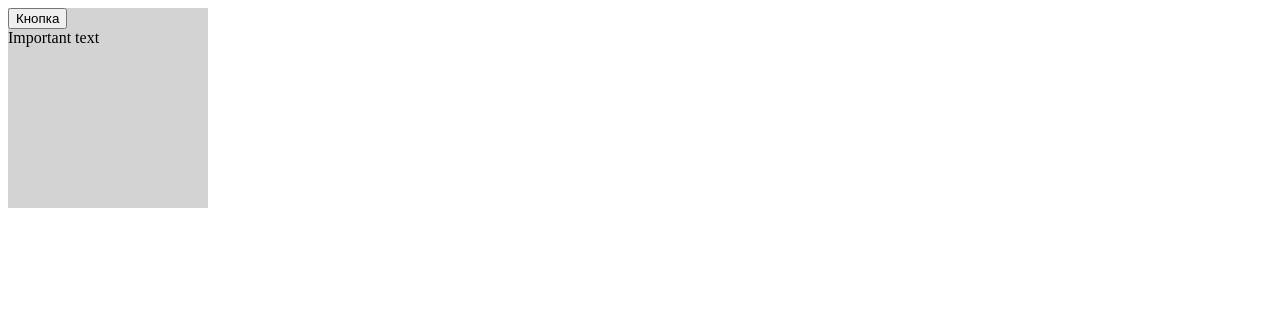
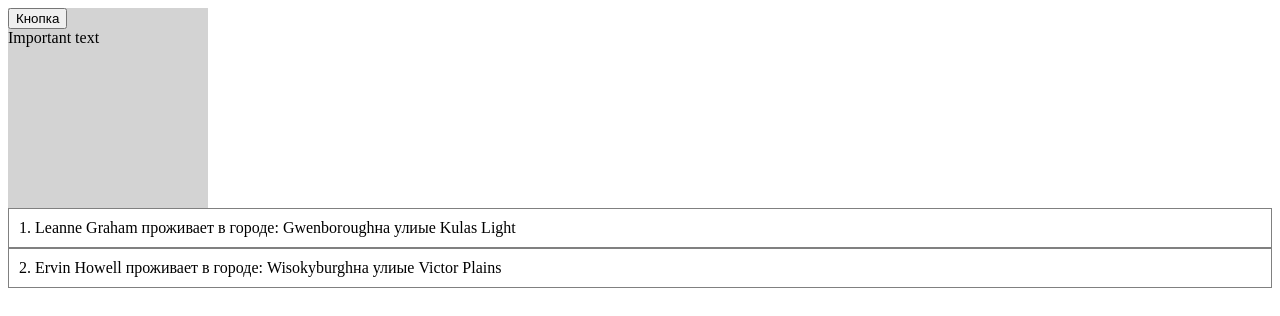
Before and after one commit to Aleksandr-Glebik/react-ts-ulbi-tv, a React (Create React App) app: page / in a window 1280 px wide. Shown: the top 316 px of the page. Built offline with nearby package versions, Linux system fonts and the light colour scheme.

Commit message:
feat: add UserList and types global

```diff
--- a/src/App.tsx
+++ b/src/App.tsx
@@ -1,17 +1,43 @@
 import React from 'react'
 import Card, {CardVariant} from './components/Card'
+import UserList from './components/UserList'
+import { IUser } from './types/types'
 
 
 function App() {
+
+  const users: IUser[] = [
+    {
+      id: 1,
+      name: "Leanne Graham",
+      email: "Sincere@april.biz",
+      address: {
+      street: "Kulas Light",
+      city: "Gwenborough",
+      zipcode: "92998-3874",
+      }
+    },
+    {
+      id: 2,
+      name: "Ervin Howell",
+      email: "Shanna@melissa.tv",
+      address: {
+        street: "Victor Plains",
+        city: "Wisokyburgh",
+        zipcode: "90566-7771",
+      },
+    },
+  ]
+
   return (
     <div>
-      <Card onClick={(num) => console.log('click', num)}
-            variant={CardVariant.primary}
+      <Card variant={CardVariant.primary}
             width='200px' height='200px'
       >
         <button>Кнопка</button>
         <div>Important text</div>
       </Card>
+      <UserList users={users}/>
     </div>
   )
 }
--- a/src/components/Card.tsx
+++ b/src/components/Card.tsx
@@ -9,7 +9,6 @@ interface CardProps {
     height?: string;
     variant: CardVariant;
     children?: React.ReactChild | React.ReactNode;
-    onClick: (num: number) => void;
 }
 
 const Card: FC<CardProps> =
@@ -18,7 +17,6 @@ const Card: FC<CardProps> =
         height,
         children,
         variant,
-        onClick,
     }) => {
 
     const [state, setState] = useState(0)
@@ -31,9 +29,7 @@ const Card: FC<CardProps> =
                     background: variant === CardVariant.primary
                       ? 'lightgray'
                       : ''
-                    }}
-                    onClick={() => onClick(state)}
-                    >
+                    }}>
             {children}
         </div>
     )
--- /dev/null
+++ b/src/components/UserList.tsx
@@ -0,0 +1,21 @@
+import React, {FC} from 'react'
+import {IUser} from '../types/types'
+
+interface UserListProps {
+    users: IUser[]
+}
+
+const UserList: FC<UserListProps> = ({users}) => {
+    return (
+        <div>
+            {users.map( user =>
+                <div key={user.id} style={{padding: '10px', border: '1px solid gray'}}>
+                    {user.id}. {user.name} проживает в городе: {user.address.city}
+                    на улиые {user.address.street}
+                </div>
+            )}
+        </div>
+    )
+}
+
+export default UserList
--- /dev/null
+++ b/src/types/types.tsx
@@ -0,0 +1,12 @@
+export interface IAddress {
+    street: string;
+    city: string;
+    zipcode: string;
+}
+
+export interface IUser {
+    id: number;
+    name: string;
+    email: string;
+    address: IAddress;
+}
```
